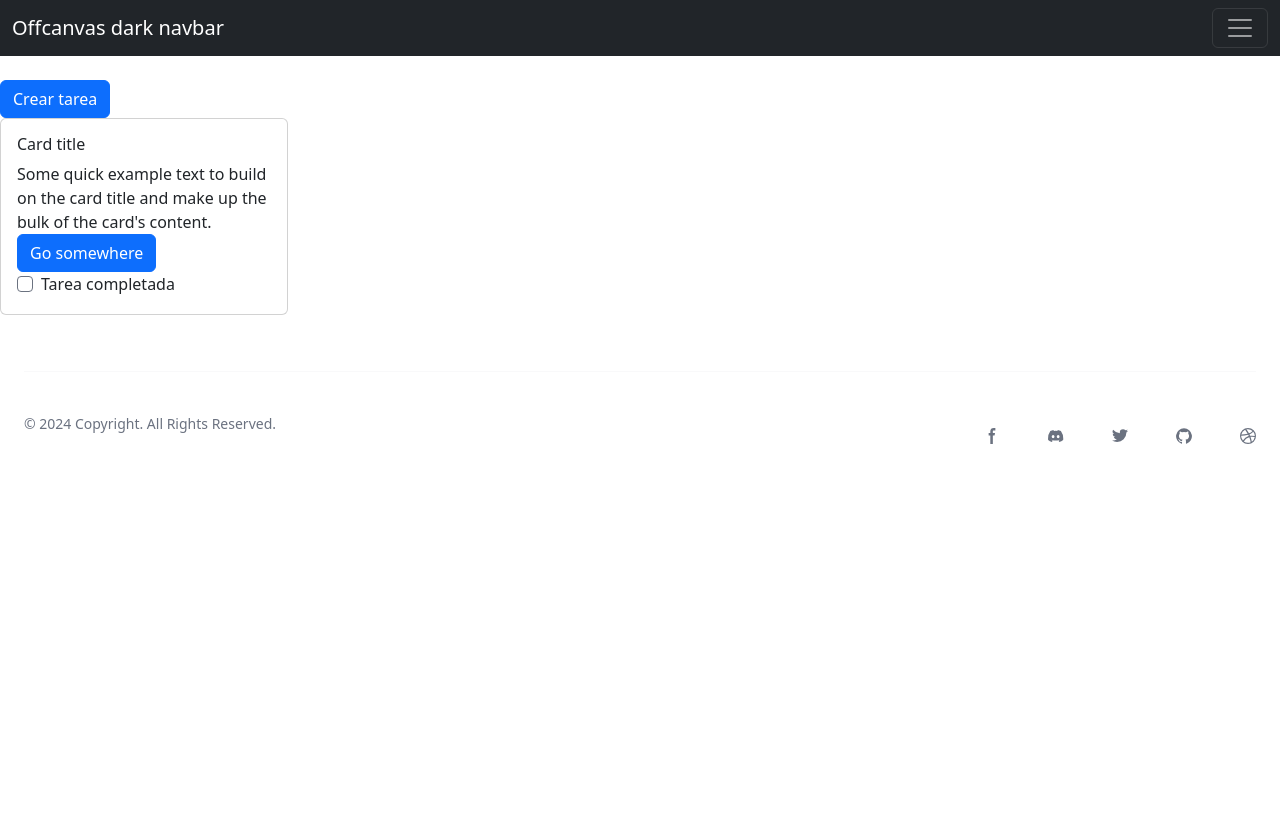
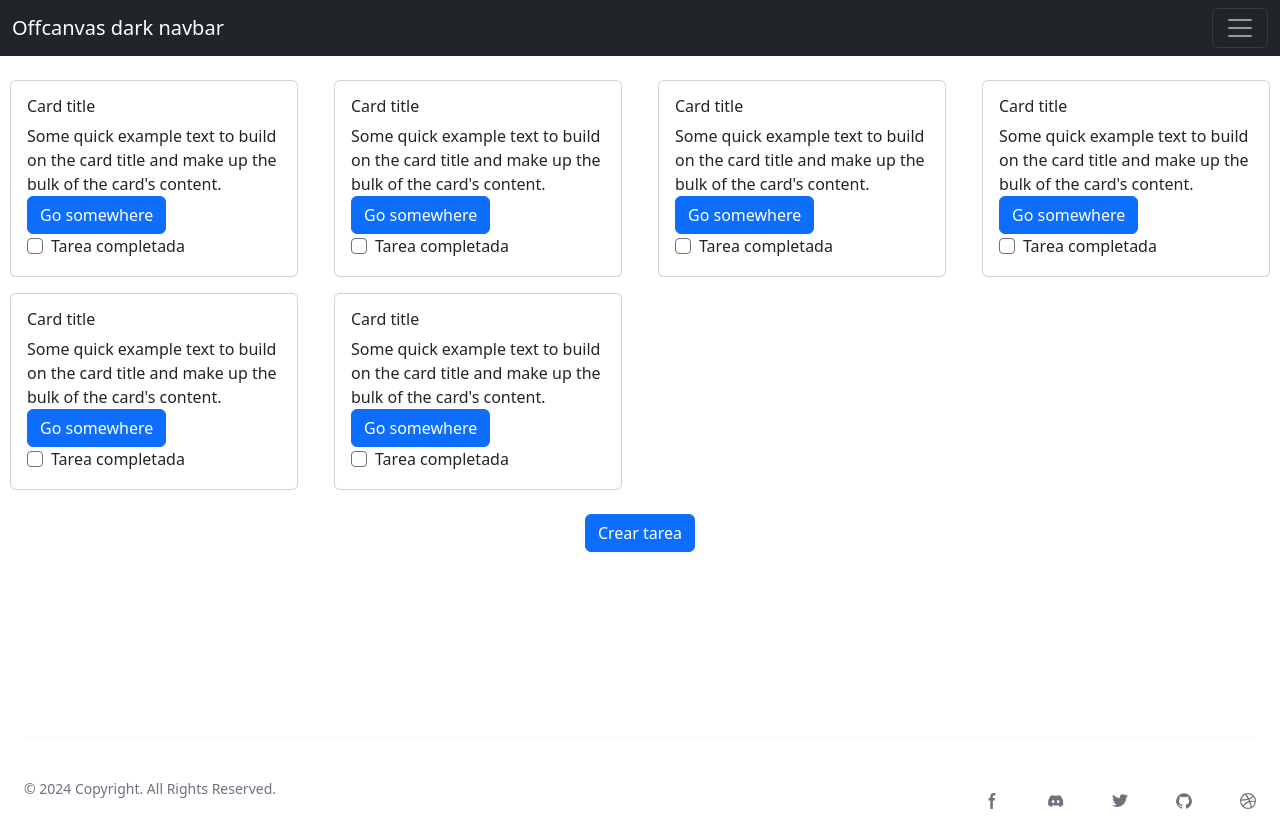
Before and after one commit to MartuPe/tpTaller2, an Angular app: page / in a window 1280 px wide. Before the commit the page ends 800 px from the top, so only its background shows below. Built offline with nearby package versions, Linux system fonts and the light colour scheme.

Commit message:
cambios main

```diff
--- a/src/app/app.component.html
+++ b/src/app/app.component.html
@@ -41,7 +41,7 @@
 
   <main>
 
-    <a href="#" class="btn btn-primary">Crear tarea</a>
+    <div class="card-container mt-4">
 
       <div class="card" style="width: 18rem;">
         <div class="card-body">
@@ -57,6 +57,87 @@
           </div>
         </div>
       </div>
+
+      <div class="card" style="width: 18rem;">
+        <div class="card-body">
+          <h5 class="card-title">Card title</h5>
+          <p class="card-text">Some quick example text to build on the card title and make up the bulk of the card's
+            content.</p>
+          <a href="#" class="btn btn-primary">Go somewhere</a>
+          <div class="form-check">
+            <input class="form-check-input" type="checkbox" value="" id="flexCheckDefault">
+            <label class="form-check-label" for="flexCheckDefault">
+              Tarea completada
+            </label>
+          </div>
+        </div>
+      </div>
+
+      <div class="card" style="width: 18rem;">
+        <div class="card-body">
+          <h5 class="card-title">Card title</h5>
+          <p class="card-text">Some quick example text to build on the card title and make up the bulk of the card's
+            content.</p>
+          <a href="#" class="btn btn-primary">Go somewhere</a>
+          <div class="form-check">
+            <input class="form-check-input" type="checkbox" value="" id="flexCheckDefault">
+            <label class="form-check-label" for="flexCheckDefault">
+              Tarea completada
+            </label>
+          </div>
+        </div>
+      </div>
+
+      <div class="card" style="width: 18rem;">
+        <div class="card-body">
+          <h5 class="card-title">Card title</h5>
+          <p class="card-text">Some quick example text to build on the card title and make up the bulk of the card's
+            content.</p>
+          <a href="#" class="btn btn-primary">Go somewhere</a>
+          <div class="form-check">
+            <input class="form-check-input" type="checkbox" value="" id="flexCheckDefault">
+            <label class="form-check-label" for="flexCheckDefault">
+              Tarea completada
+            </label>
+          </div>
+        </div>
+      </div>
+
+      <div class="card" style="width: 18rem;">
+        <div class="card-body">
+          <h5 class="card-title">Card title</h5>
+          <p class="card-text">Some quick example text to build on the card title and make up the bulk of the card's
+            content.</p>
+          <a href="#" class="btn btn-primary">Go somewhere</a>
+          <div class="form-check">
+            <input class="form-check-input" type="checkbox" value="" id="flexCheckDefault">
+            <label class="form-check-label" for="flexCheckDefault">
+              Tarea completada
+            </label>
+          </div>
+        </div>
+      </div>
+
+      <div class="card" style="width: 18rem;">
+        <div class="card-body">
+          <h5 class="card-title">Card title</h5>
+          <p class="card-text">Some quick example text to build on the card title and make up the bulk of the card's
+            content.</p>
+          <a href="#" class="btn btn-primary">Go somewhere</a>
+          <div class="form-check">
+            <input class="form-check-input" type="checkbox" value="" id="flexCheckDefault">
+            <label class="form-check-label" for="flexCheckDefault">
+              Tarea completada
+            </label>
+          </div>
+        </div>
+      </div>
+    </div>
+
+    <div style="text-align: center;">
+      <a href="#" class="btn btn-primary mt-4">Crear tarea</a>
+    </div>
+
 
   </main>
 
--- a/src/styles.css
+++ b/src/styles.css
@@ -1 +1,24 @@
 /* You can add global styles to this file, and also import other style files */
+main{
+    height: 75vh;
+}
+
+.card-container {
+    display: grid;
+    grid-template-columns: repeat(4, 1fr);
+    gap: 16px; /* Espacio entre las tarjetas */
+    justify-items: center;
+  }
+
+  /* Opcional: Ajuste para pantallas más pequeñas */
+  @media (max-width: 768px) {
+    .card-container {
+      grid-template-columns: repeat(2, 1fr);
+    }
+  }
+
+  @media (max-width: 480px) {
+    .card-container {
+      grid-template-columns: 1fr;
+    }
+  }
```
Lines whose indentation alone changed are shown as unchanged.
